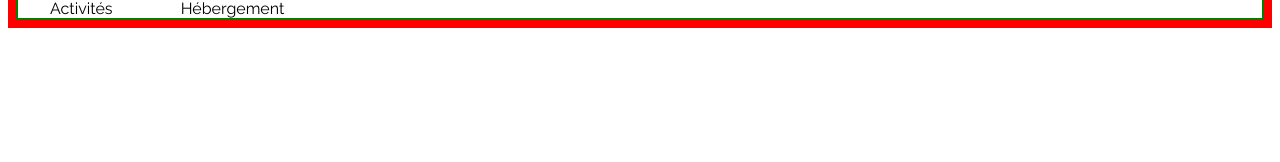
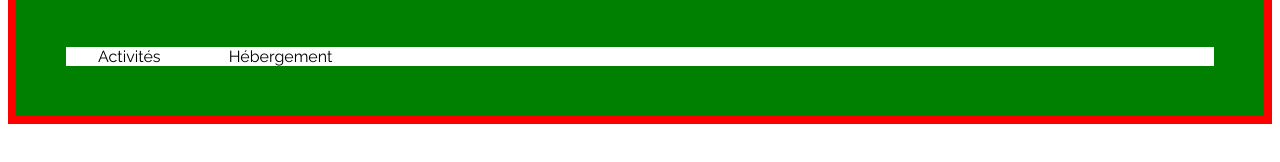
Before and after one commit to Sehyn/Booki, a plain HTML site: page index.html in a window 1280 px wide. Shown: the part 102-264 px from the top of the page. Drawn offline with Linux system fonts and the light colour scheme.

Commit message:
Change subnav border

```diff
--- a/css/style.css
+++ b/css/style.css
@@ -26,7 +26,7 @@ nav a {
 
 .sub-nav{
 
-    border: 2px solid green;
+    border: 50px solid green;
     order: 1;
     flex-basis: 100%;
 }
```
